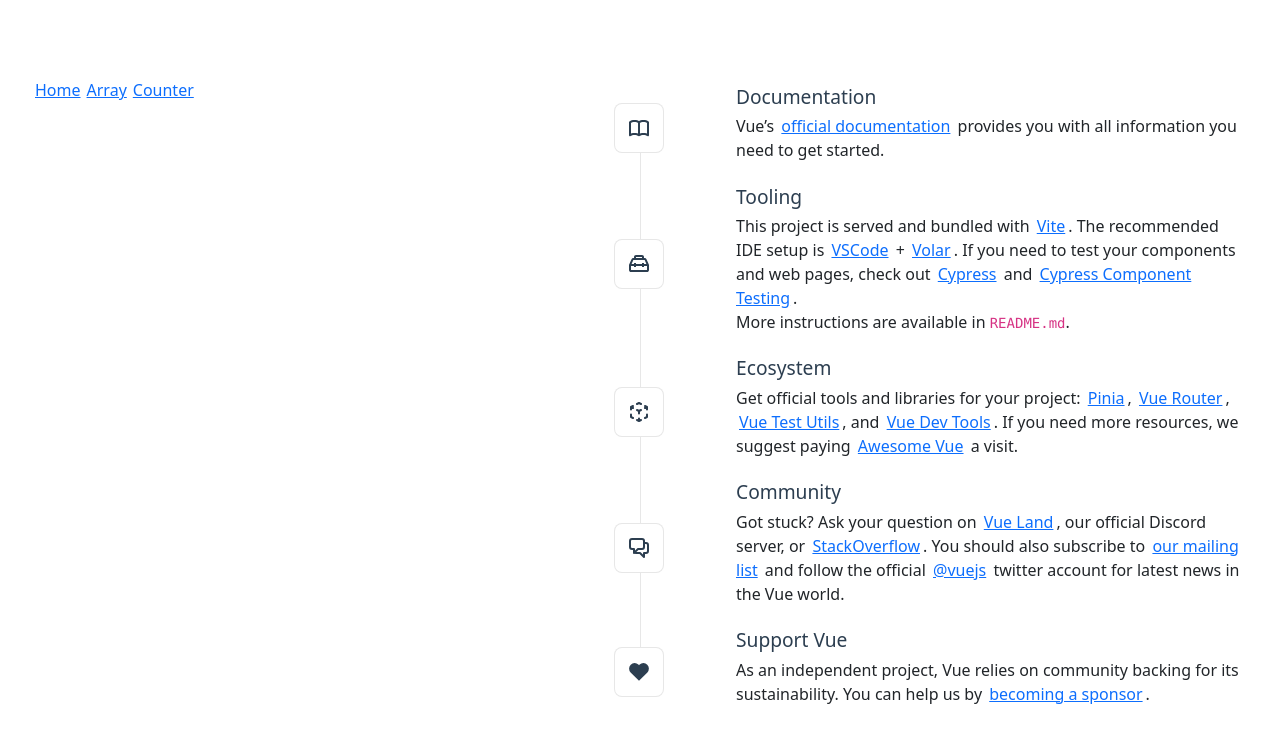
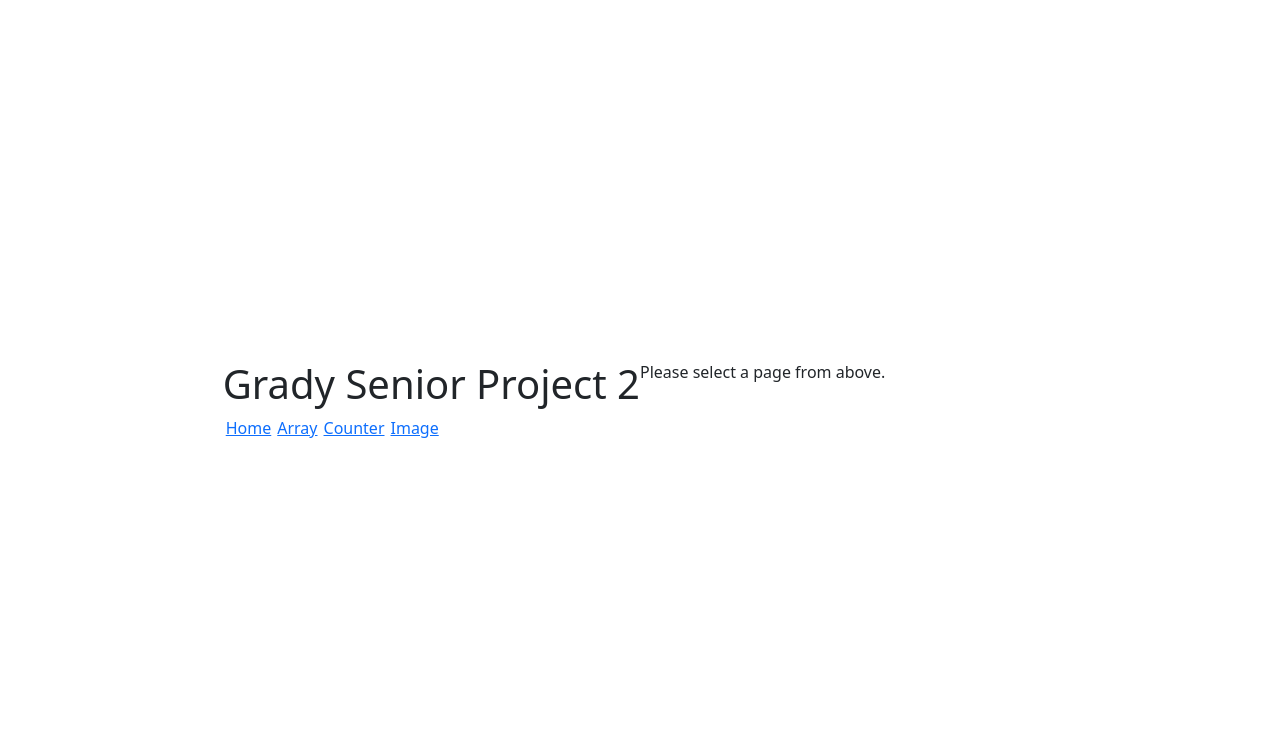
Before and after one commit to thechrislundy/gradys-vue-project-2, a Vue app: page / in a window 1280 px wide. Shown: the top 742 px of the page. Built offline with nearby package versions, Linux system fonts and the light colour scheme.

Commit message:
New Pages :Images

```diff
--- a/src/App.vue
+++ b/src/App.vue
@@ -5,10 +5,12 @@
 
 <template>
   <header>
+    <h1>Grady Senior Project 2</h1>
     <nav>
       <RouterLink to="/">Home</RouterLink>
       <RouterLink to="/array">Array</RouterLink>
       <RouterLink to="/counter">Counter</RouterLink>
+      <RouterLink to="/image">Image</RouterLink>
     </nav>
   </header>
 
--- a/src/router/index.js
+++ b/src/router/index.js
@@ -2,6 +2,7 @@
 import HomeView from "../views/HomeView.vue";
 import ArrayView from "../views/ArrayView.vue";
 import CounterView from "../views/CounterView.vue";
+import ImageView from "../views/ImageView.vue";
 const router = createRouter({
   history: createWebHistory(import.meta.env.BASE_URL),
   routes: [
@@ -20,6 +21,11 @@
       name: "counter",
       component: CounterView,
     },
+    {
+      path: "/image",
+      name: "image",
+      component: ImageView,
+    },
   ],
 });
 
--- a/src/views/HomeView.vue
+++ b/src/views/HomeView.vue
@@ -1,9 +1,3 @@
-<script setup>
-import TheWelcome from '../components/TheWelcome.vue'
-</script>
+<script setup></script>
 
-<template>
-  <main>
-    <TheWelcome />
-  </main>
-</template>
+<template>Please select a page from above.</template>
--- /dev/null
+++ b/src/views/ImageView.vue
@@ -0,0 +1,23 @@
+<template>{{ images }}</template>
+<script>
+export default {
+  data() {
+    return {
+      images: [],
+    };
+  },
+
+  methods: {
+    fetchImages() {
+      fetch("https://jsonplaceholder.typicode.com/photos")
+        .then((response) => response.json())
+        .then((json) => (this.images = json));
+    },
+  },
+  mounted() {
+    this.fetchImages();
+  },
+};
+</script>
+
+<style scss scoped></style>
```
